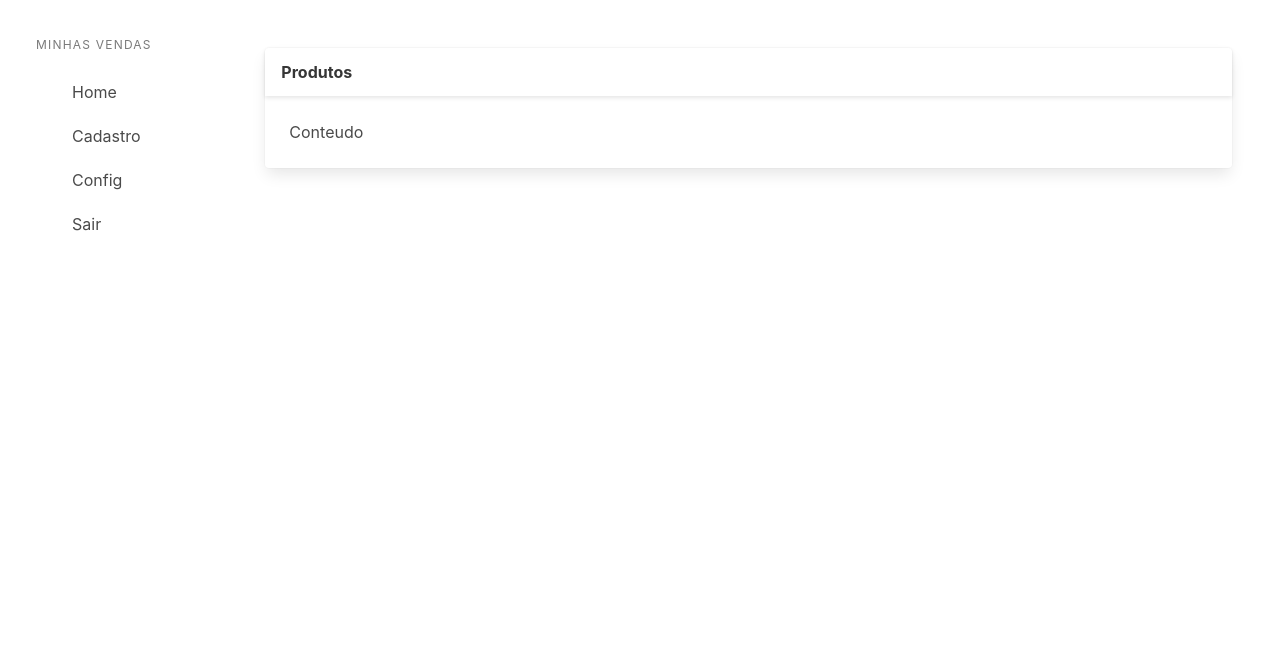
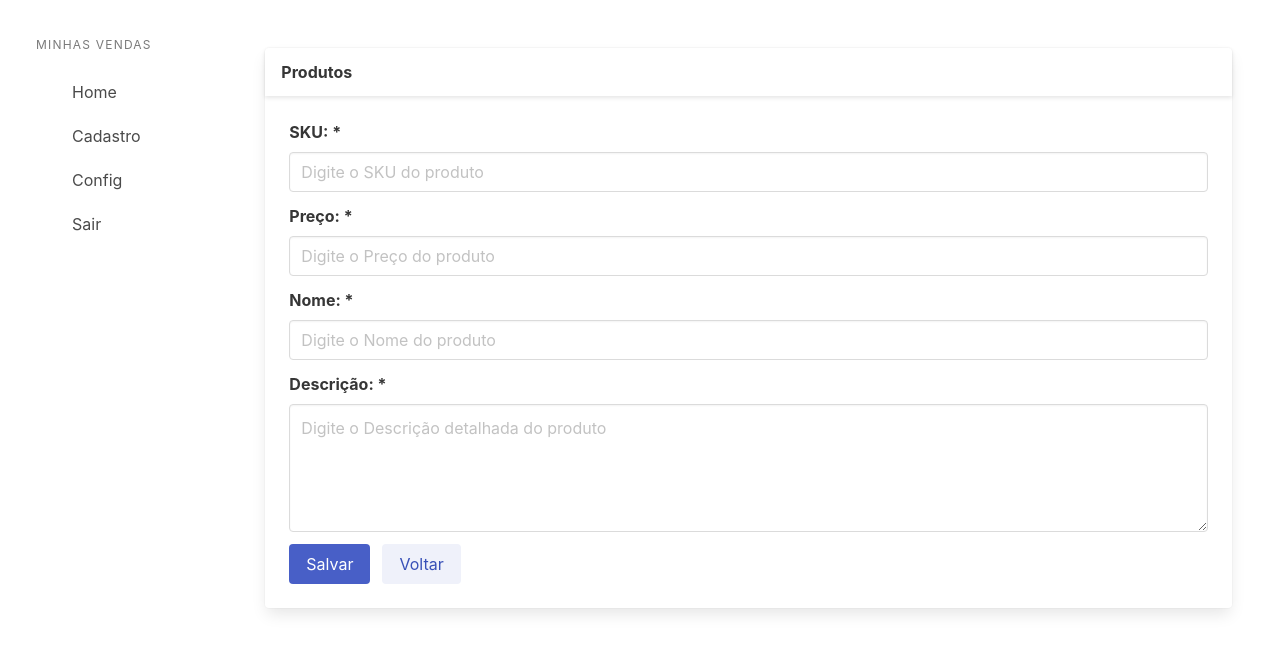
Before and after one commit to DevFullStack-Franklyn-R-Silva/Sistema-de-Vendas-Fullstack-Next.js-Spring-Boot-React-TS-e-Jasper-Reports, a Next.js app in the folder frontend/: page /cadastros/produtos in a window 1280 px wide. Shown: the top 652 px of the page. Built offline with nearby package versions, Linux system fonts and the light colour scheme.

Commit message:
Criando o formulário de produtos

```diff
--- a/frontend/src/components/layout/index.tsx
+++ b/frontend/src/components/layout/index.tsx
@@ -1,7 +1,9 @@
+import { ReactNode } from "react";
 import { Menu } from "./menu";
 
 interface LayoutProps {
     titulo?: string;
+    children?: ReactNode;
 }
 
 export const Layout: React.FC<LayoutProps> = (props: LayoutProps) => {
@@ -19,7 +21,7 @@
                                 </p>
                             </div>
                             <div className="card-content">
-                                <div className="content">Conteudo</div>
+                                <div className="content">{props.children}</div>
                             </div>
                         </div>
                     </div>
--- a/frontend/src/components/produtos/cadastro/index.tsx
+++ b/frontend/src/components/produtos/cadastro/index.tsx
@@ -3,8 +3,66 @@
 export const CadastroProdutos: React.FC = () => {
     return (
         <Layout titulo="Produtos">
-            Aqui vai ficar o meu formulario
+            <div className="field">
+                <label className="label" htmlFor="inputSku">
+                    SKU: *
+                </label>
+                <div className="control">
+                    <input
+                        className="input"
+                        id="inputSku"
+                        placeholder="Digite o SKU do produto"
+                    />
+                </div>
+            </div>
+
+            <div className="field">
+                <label className="label" htmlFor="inputSku">
+                    Preço: *
+                </label>
+                <div className="control">
+                    <input
+                        className="input"
+                        id="inputPreco"
+                        placeholder="Digite o Preço do produto"
+                    />
+                </div>
+            </div>
+
+            <div className="field">
+                <label className="label" htmlFor="inputSku">
+                    Nome: *
+                </label>
+                <div className="control">
+                    <input
+                        className="input"
+                        id="inputNome"
+                        placeholder="Digite o Nome do produto"
+                    />
+                </div>
+            </div>
+
+            <div className="field">
+                <label className="label" htmlFor="inputSku">
+                    Descrição: *
+                </label>
+                <div className="control">
+                    <textarea
+                        className="textarea"
+                        id="inputDescricao"
+                        placeholder="Digite o Descrição detalhada do produto"
+                    />
+                </div>
+            </div>
+
+            <div className="field is-grouped">
+                <div className="control">
+                    <button className="button is-link">Salvar</button>
+                </div>
+                <div className="control">
+                    <button className="button is-link is-light">Voltar</button>
+                </div>
+            </div>
         </Layout>
-
-    )
-}
+    );
+};
```
